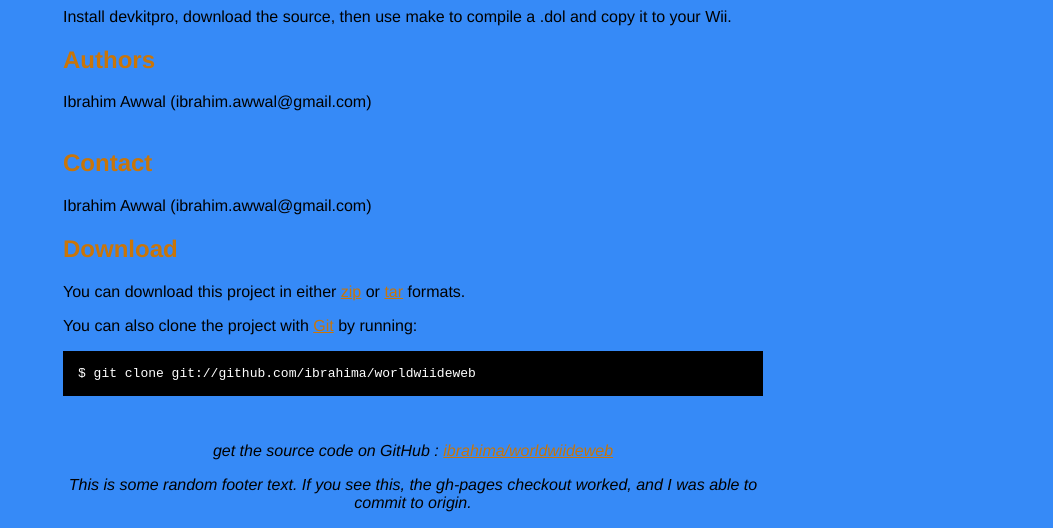
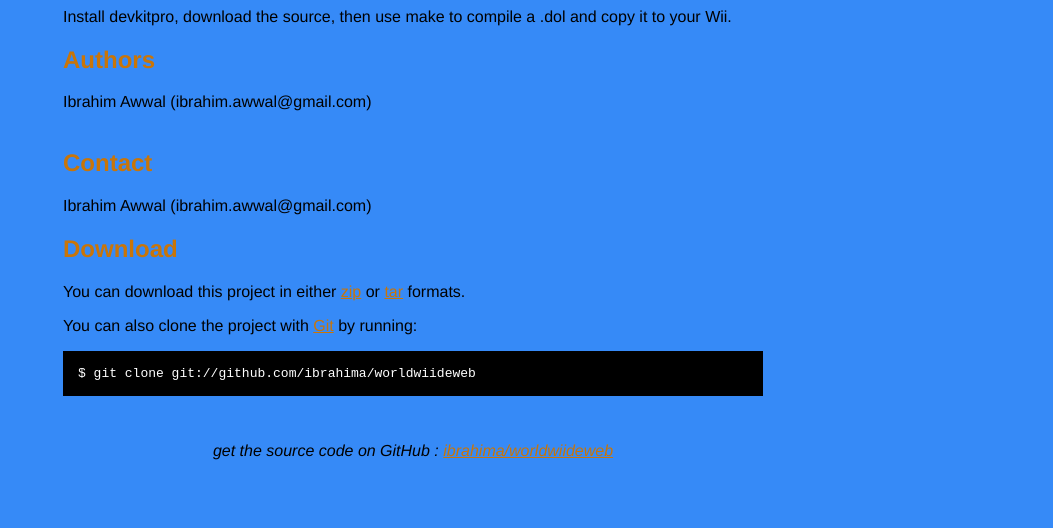
Before and after one commit to ibrahima/worldwiideweb, a plain HTML site: page index.html in a window 1280 px wide. Shown: the part 303-831 px from the top of the page, without its empty margins (227-1280 px from the left). After the commit the page ends 800 px from the top, so only its background shows below. Drawn offline with Linux system fonts and the light colour scheme.

Commit message:
Reverted test edit

```diff
--- a/index.html
+++ b/index.html
@@ -76,7 +76,6 @@
 
     <div class="footer">
       get the source code on GitHub : <a href="http://github.com/ibrahima/worldwiideweb">ibrahima/worldwiideweb</a>
-    <p>This is some random footer text. If you see this, the gh-pages checkout worked, and I was able to commit to origin.</p>
     </div>
 
   </div>
```
